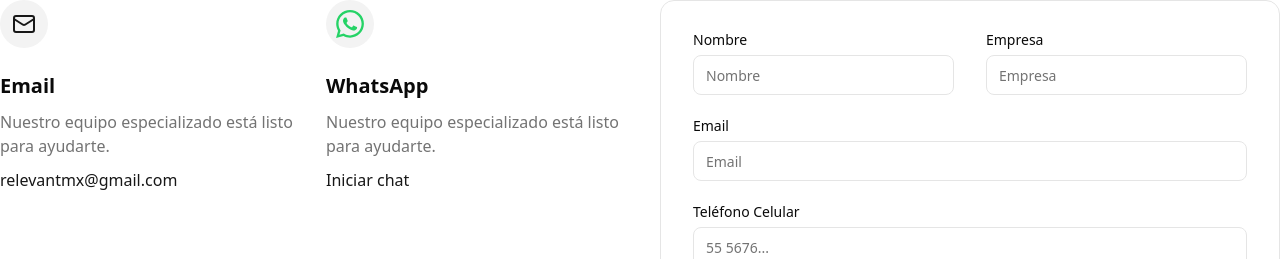
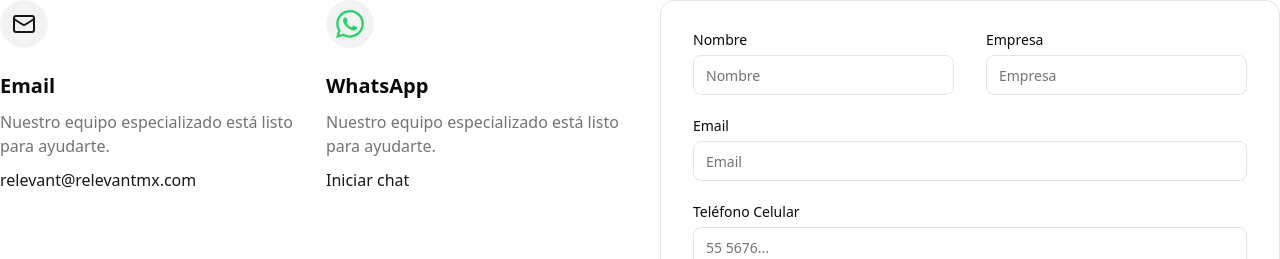
Before and after one commit to ALDRICHCODE45/relevant_def, a Next.js app: page / in a window 1280 px wide. Shown: the part 3728-3987 px from the top of the page. Built offline with nearby package versions, Linux system fonts and the light colour scheme.

Commit message:
Feat:cambiar correo de contecto de relevant

```diff
--- a/src/components/contactPage/ContactPage.tsx
+++ b/src/components/contactPage/ContactPage.tsx
@@ -4,12 +4,7 @@ import { Card, CardContent } from "@/components/ui/card";
 import { Input } from "@/components/ui/input";
 import { Label } from "@/components/ui/label";
 import { Textarea } from "@/components/ui/textarea";
-import {
-  MailIcon,
-  CheckCircle2,
-  AlertCircle,
-  Loader2,
-} from "lucide-react";
+import { MailIcon, CheckCircle2, AlertCircle, Loader2 } from "lucide-react";
 import Link from "next/link";
 import { useState, FormEvent, useRef } from "react";
 import { motion } from "framer-motion";
@@ -185,9 +180,9 @@ const ContactPage = () => {
               </p>
               <Link
                 className="font-medium text-primary"
-                href="mailto:relevantmx@gmail.com"
+                href="mailto:relevant@relevantmx.com"
               >
-                relevantmx@gmail.com
+                relevant@relevantmx.com
               </Link>
             </div>
             <div>
```
